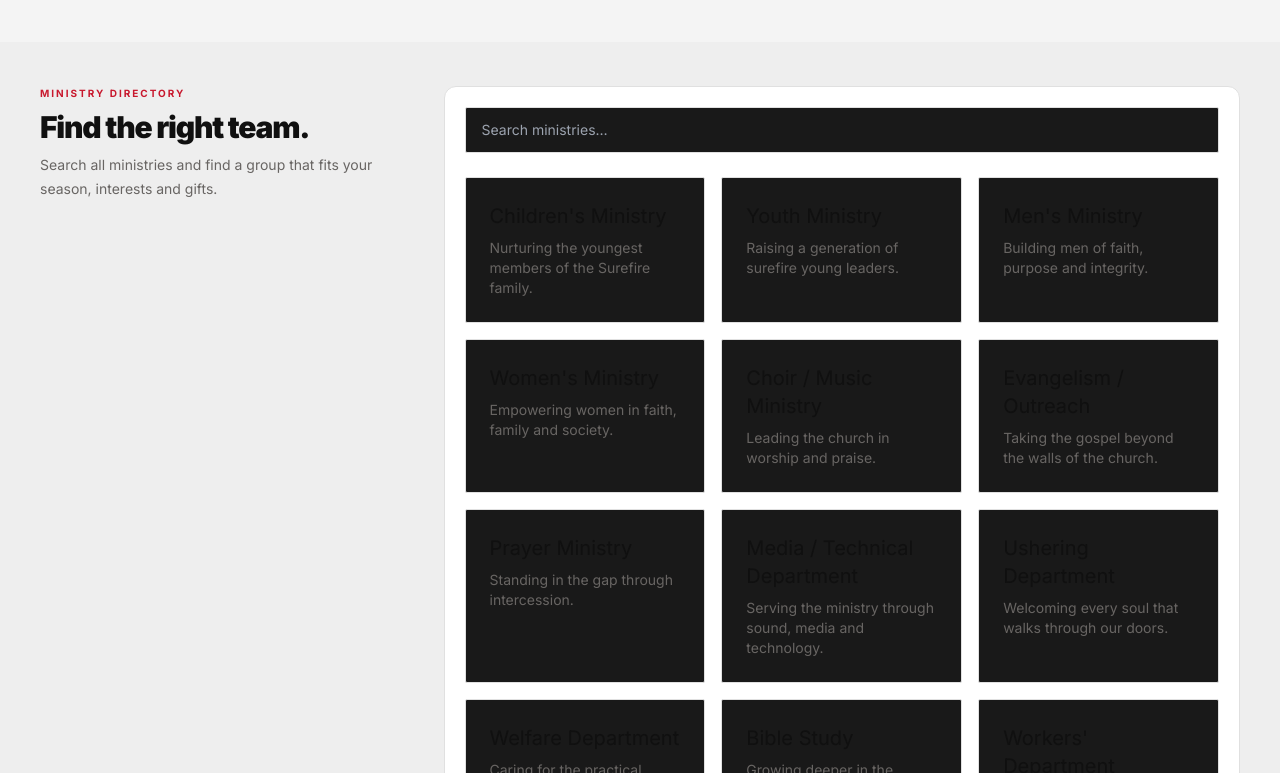
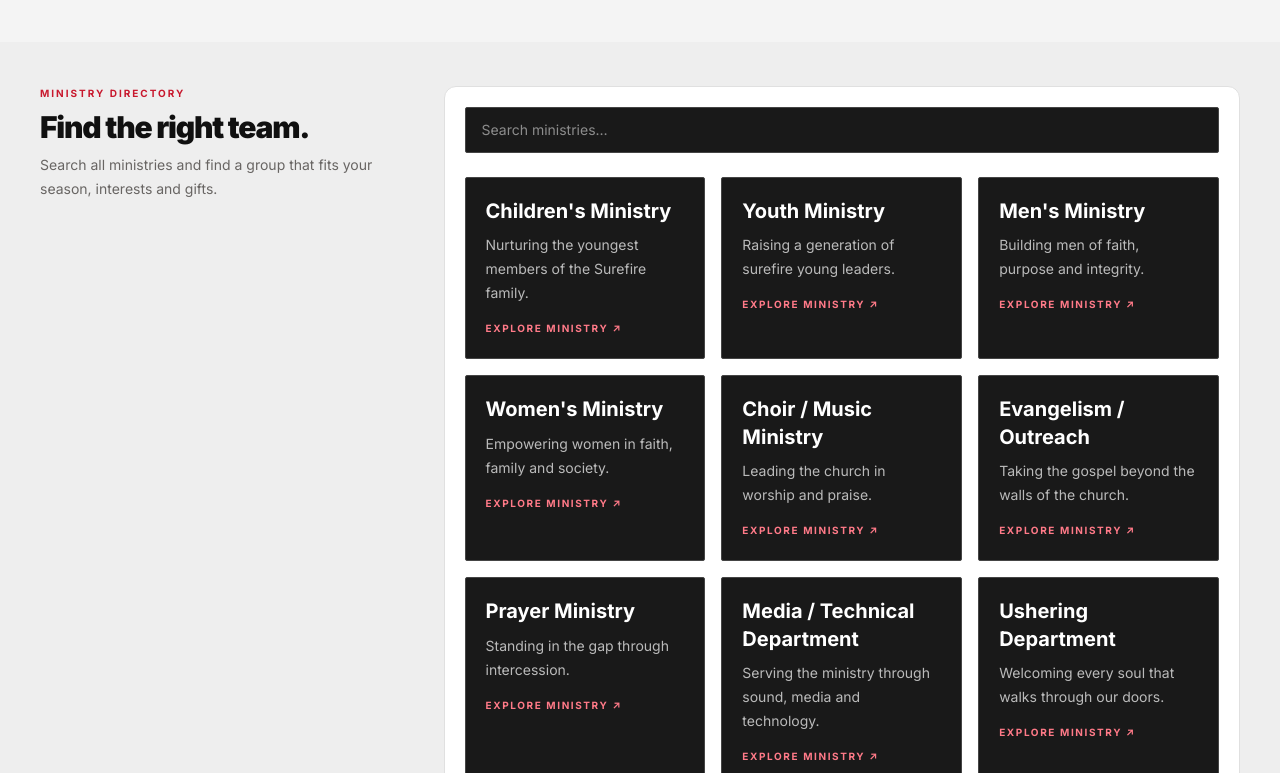
Before and after one commit to taiwoatlas/surefire-next, a Next.js app: page /ministries in a window 1280 px wide. Shown: the part 807-1580 px from the top of the page. Built offline with nearby package versions, Linux system fonts and the light colour scheme; no server answers.

Commit message:
Fix ministry directory contrast and update homepage worship image

```diff
--- a/components/home/Hero.tsx
+++ b/components/home/Hero.tsx
@@ -31,7 +31,7 @@ export function Hero() {
         </div>
         <div className="relative mx-auto w-full max-w-[540px] md:justify-self-end">
           <div className="relative ml-auto h-[245px] w-[82%] overflow-hidden rounded-sm border border-white/15 sm:h-[310px] md:h-[350px]">
-            <Image src="/images/church/building-chapel-facade.jpg" alt="The Surefire Christian Church chapel" fill sizes="(min-width: 768px) 40vw, 80vw" className="object-cover" />
+            <Image src="/images/church/sanctuary-interior.jpg" alt="Worship gathering inside the Surefire church sanctuary" fill sizes="(min-width: 768px) 40vw, 80vw" className="object-cover" />
             <div className="absolute inset-0 bg-gradient-to-t from-black/65 via-transparent to-transparent" />
             <div className="absolute bottom-4 left-4 right-4"><p className="text-[10px] font-bold uppercase tracking-[.2em] text-[#ff7a88]">Our house. Your family.</p><p className="mt-1 text-xl font-extrabold sm:text-2xl">Come as you are.</p></div>
           </div>
--- a/components/ministries/MinistryExplorer.tsx
+++ b/components/ministries/MinistryExplorer.tsx
@@ -19,17 +19,19 @@ export function MinistryExplorer() {
         value={query}
         onChange={(e) => setQuery(e.target.value)}
         placeholder="Search ministries…"
-        className="w-full rounded-sm border border-line bg-charcoal px-4 py-3 text-sm"
+        aria-label="Search ministries"
+        className="w-full rounded-sm border border-[#454545] bg-[#191919] px-4 py-3 text-sm text-white placeholder:text-white/50 focus:border-[#c8192e] focus:outline-none"
       />
 
       <div className="mt-6 grid gap-4 sm:grid-cols-2 lg:grid-cols-3">
         {filtered.map((m) => (
-          <Link key={m.name} href={ministryHref(m)} className="rounded-sm border border-line bg-charcoal p-6 transition-transform hover:-translate-y-1">
-            <h3 className="font-display text-xl">{m.name}</h3>
-            <p className="mt-2 text-sm text-gray">{m.desc}</p>
+          <Link key={m.name} href={ministryHref(m)} className="rounded-sm border border-[#454545] bg-[#191919] p-5 text-white transition hover:-translate-y-1 hover:border-[#c8192e] hover:bg-[#222]">
+            <h3 className="font-display text-xl font-bold leading-snug text-white">{m.name}</h3>
+            <p className="mt-2 text-sm leading-6 text-white/70">{m.desc}</p>
+            <span className="mt-4 inline-block text-[10px] font-bold uppercase tracking-[.16em] text-[#ff7a88]">Explore ministry ↗</span>
           </Link>
         ))}
-        {filtered.length === 0 && <p className="text-sm text-gray">No ministries match &ldquo;{query}&rdquo;.</p>}
+        {filtered.length === 0 && <p className="text-sm text-[#686563]">No ministries match &ldquo;{query}&rdquo;.</p>}
       </div>
     </div>
   );
```
